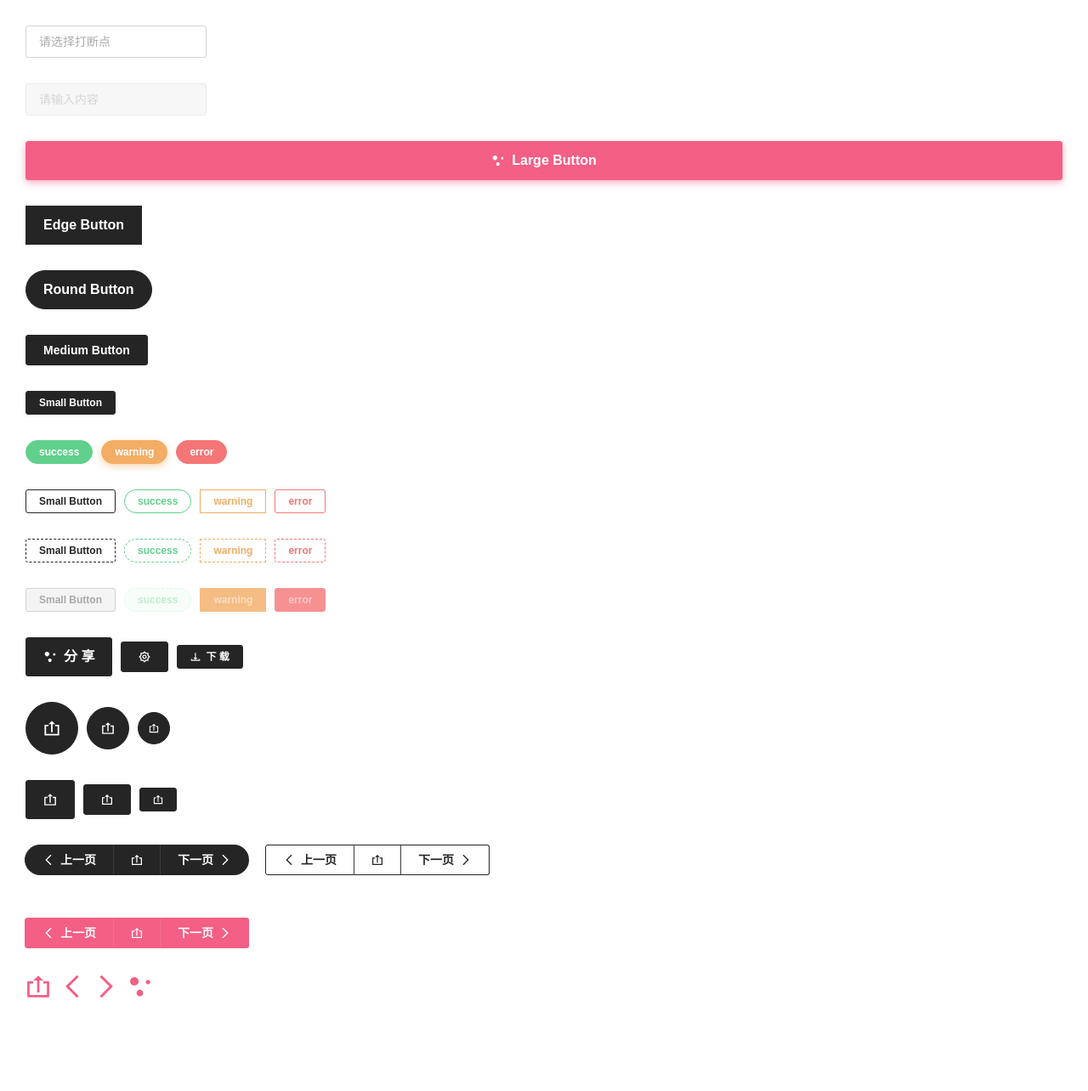
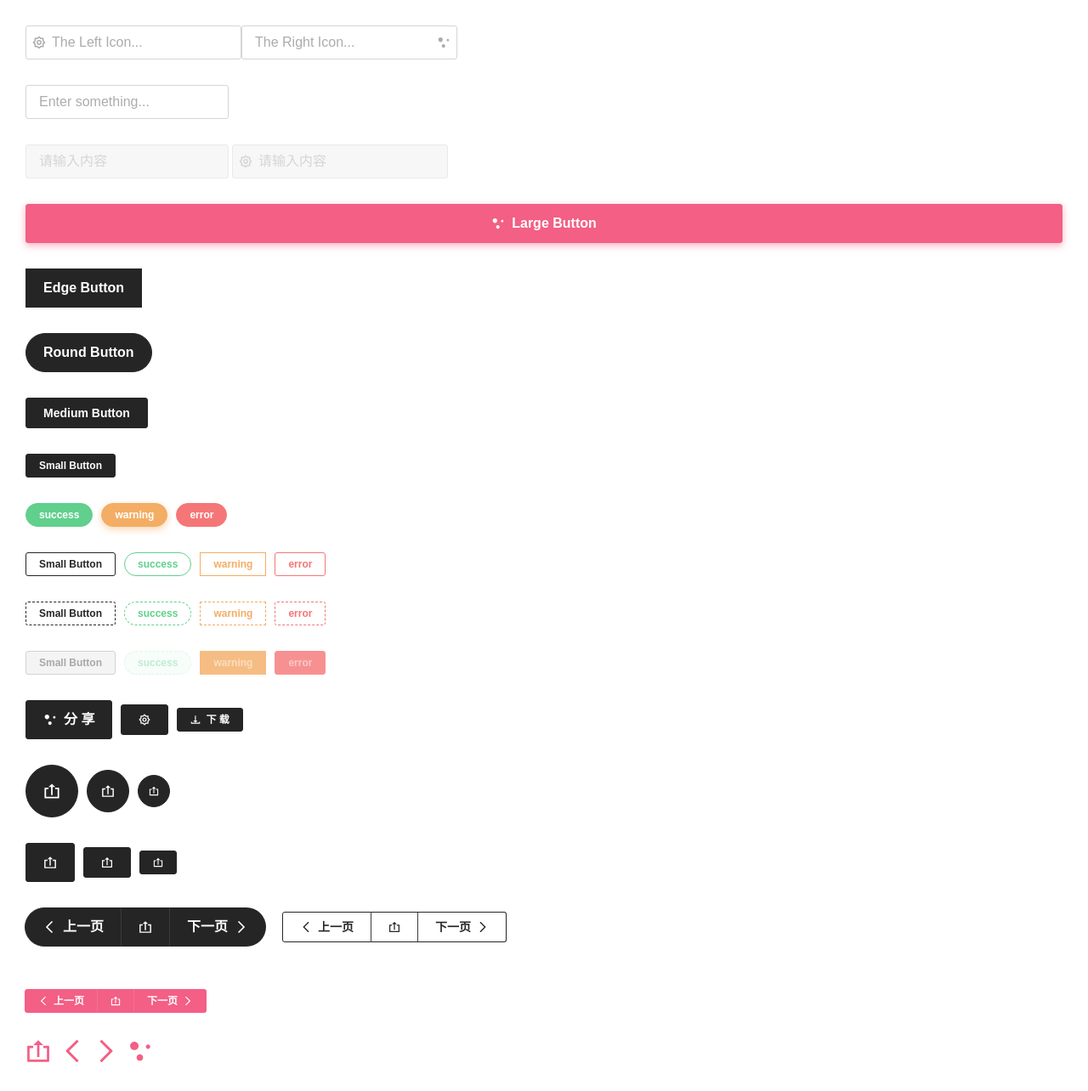
Before and after one commit to funny-man/uzi-vue, a Vue app: page / in a window 1280 px wide. Shown: the whole page at 85% size. Before the commit the page ends 1208 px from the top, so only its background shows below. Built offline with nearby package versions, Linux system fonts and the light colour scheme.

Commit message:
input外阴影动效和左右icon添加

```diff
--- a/src/App.vue
+++ b/src/App.vue
@@ -1,8 +1,11 @@
 <template>
   <div id="app">
-    <z-input placeholder="请选择打断点"></z-input>
+    <z-input leftIcon="settings" placeholder="The Left Icon..."></z-input>
+    <z-input rightIcon="loading" placeholder="The Right Icon..."></z-input>
     <div class="gap"/>
-    <z-input disabled></z-input>
+    <z-input placeholder="Enter something..."></z-input>
+    <div class="gap"/>
+    <z-input disabled></z-input> <z-input disabled leftIcon="settings"></z-input>
     <div class="gap"/>
     <z-button type="primary" shadow block loading>Large Button</z-button>
     <div class="gap" ref="test" style="width:100px"/>
@@ -52,9 +55,9 @@
     <z-button class="my-icon" size="small" icon="shares"></z-button>
     <div class="gap"/>
     <z-button-group style="margin-right:20px;margin-bottom:20px">
-      <z-button round size="medium" icon="left">上一页</z-button>
-      <z-button round size="medium" icon="shares"></z-button>
-      <z-button round size="medium" icon="right" iconPosition="right">下一页</z-button>
+      <z-button round icon="left">上一页</z-button>
+      <z-button round icon="shares"></z-button>
+      <z-button round icon="right" iconPosition="right">下一页</z-button>
     </z-button-group>
     <z-button-group>
       <z-button size="medium" ghost icon="left">上一页</z-button>
@@ -63,9 +66,9 @@
     </z-button-group>
     <div class="gap"/>
     <z-button-group>
-      <z-button type="primary" size="medium" icon="left">上一页</z-button>
-      <z-button type="primary" size="medium" icon="shares"></z-button>
-      <z-button type="primary" size="medium" icon="right" iconPosition="right">下一页</z-button>
+      <z-button type="primary" size="small" icon="left">上一页</z-button>
+      <z-button type="primary" size="small" icon="shares"></z-button>
+      <z-button type="primary" size="small" icon="right" iconPosition="right">下一页</z-button>
     </z-button-group>
     <div class="gap"/>
     <z-icon class="my-icon icon-font" icon="shares"></z-icon>
@@ -113,7 +116,8 @@ export default {
   -moz-osx-font-smoothing: grayscale;
   // text-align: center;
   color: #2c3e50;
-  margin: 30px 30px;
+  padding: 30px 30px;
+  background-color: #fff;
 }
 .gap {
   height: 30px;
--- a/src/components/input/input.vue
+++ b/src/components/input/input.vue
@@ -1,17 +1,23 @@
 <template>
-  <div class="input-wrapper">
-    <input class="input"
-           :type="type"
-           :placeholder="placeholder"
-           :disabled="disabled"
-           :class="{'is-disabled':disabled}"
-    />
+  <div class="input-wrapper"
+       :class="{
+        'is-disabled': disabled,
+        'is-left': leftIcon,
+        'is-right': rightIcon
+       }">
+    <input class="input" :type="type" :placeholder="placeholder" :disabled="disabled" />
+    <z-icon class="z-icon" v-show="leftIcon||rightIcon" :icon="leftIcon||rightIcon"></z-icon>
   </div>
 </template>
 
 <script type="text/ecmascript-6">
+import Icon from '../icon/icon.vue';
+
 export default {
   name: 'z-input',
+  components: {
+    'z-icon': Icon
+  },
   props: {
     type: {
       type: String,
@@ -25,6 +31,14 @@ export default {
     disabled: {
       type: Boolean,
       default: false
+    },
+    leftIcon: {
+      type: String,
+      default: null
+    },
+    rightIcon: {
+      type: String,
+      default: null
     }
   }
 };
@@ -33,36 +47,69 @@ export default {
 <style scoped lang="scss">
   @import '../../sass/var.scss';
   @import '../../sass/animation.scss';
+  @import "../../sass/utils.scss";
+
   .input-wrapper {
-  font-size: 14px;
+    font-size: 16px;
+    display: inline-block;
+    position: relative;
+    .z-icon {
+      color: $fontColor-primary-6;
+    }
     .input {
-    padding: 10px 15px;
+      line-height: 1.5;
+      padding: 7px 15px;
       border: 1px solid $color-gray-light-8;
       color: $fontColor-primary-1;
       border-radius: 3px;
+      -webkit-appearance: none;
       &::placeholder {
         color: $fontColor-primary-6;
       }
       &:hover {
         border-color: $color-primary;
+        &+.z-icon {
+          color: $color-primary;
+        }
       }
       &:focus {
         outline: none;
         border-color: $color-primary;
-      animation: .2s rotate ease-out forwards;
-      @keyframes rotate {
-        0% {box-shadow: 0 0 0 0 rgba($color: $color-primary, $alpha: 0);}
-        100% {box-shadow: 0 0 0 3px rgba($color: $color-primary, $alpha: .2);}
+        @include input-focus;
+        &+.z-icon {
+          color: $color-primary;
         }
       }
-    &.is-disabled {
+    }
+  }
+  .is-left {
+    @include input-icon(left);
+  }
+  .is-right {
+    @include input-icon(right);
+  }
+  .is-disabled {
+    >.input {
       background-color: $color-gray-light-10;
       border-color: $color-gray-light-9;
       cursor: not-allowed;
       &::placeholder {
         color: $fontColor-primary-8;
       }
+      &:hover {
+        background-color: $color-gray-light-10;
+        border-color: $color-gray-light-9;
+        &+.z-icon {
+          color: $fontColor-primary-8;
         }
+      }
+      &[disabled='disabled'] {
+        // 禁用状态下浏览器样式差异
+        opacity: 1;
+      }
+    }
+    >.z-icon {
+      color: $fontColor-primary-8;
     }
   }
 </style>
--- a/src/sass/animation.scss
+++ b/src/sass/animation.scss
@@ -7,3 +7,18 @@
   0% { transform:rotate(0deg) }
   100% {transform:rotate(360deg) }
 }
+
+// input在focus状态下的外阴影动效
+@mixin input-focus {
+  animation: .2s spread ease-out forwards;
+}
+@keyframes spread {
+  0% {
+    box-shadow: 0 0 0 0 rgba($color: $color-primary, $alpha: 0),
+                0 0 0 0 rgba($color: $color-gray, $alpha: 0) inset;
+  }
+  100% {
+    box-shadow: 0 0 0 3px rgba($color: $color-primary, $alpha: .2),
+                0 0 1px 1px rgba($color: $color-gray, $alpha: .1) inset;
+  }
+}
--- a/src/sass/utils.scss
+++ b/src/sass/utils.scss
@@ -38,11 +38,11 @@
   }
   // 幽灵按钮样式
   &.is-ghost {
-    @include button-ethereal ($background-color,solid)
+    @include button-air ($background-color,solid)
   }
   // 虚线按钮样式
   &.is-dashed{
-    @include button-ethereal ($background-color,dashed);
+    @include button-air ($background-color,dashed);
   }
   // 点击按钮特效
   &.spread {
@@ -68,8 +68,7 @@
   }
 }
 
-
-@mixin button-ethereal ($color,$line-type){
+@mixin button-air ($color,$line-type){
   background-color: rgba($color: $color, $alpha: 0);
   color: $color;
   border-color: $color;
@@ -102,3 +101,16 @@
     }
   }
 }
+
+@mixin input-icon($w) {
+  >.input{
+    padding-#{$w}: 30px;
+  }
+  >.z-icon {
+    position: absolute;
+    top: 0;
+    #{$w}: 8px;
+    bottom: 0;
+    margin: auto;
+  }
+}
```
Lines whose indentation alone changed are shown as unchanged.
